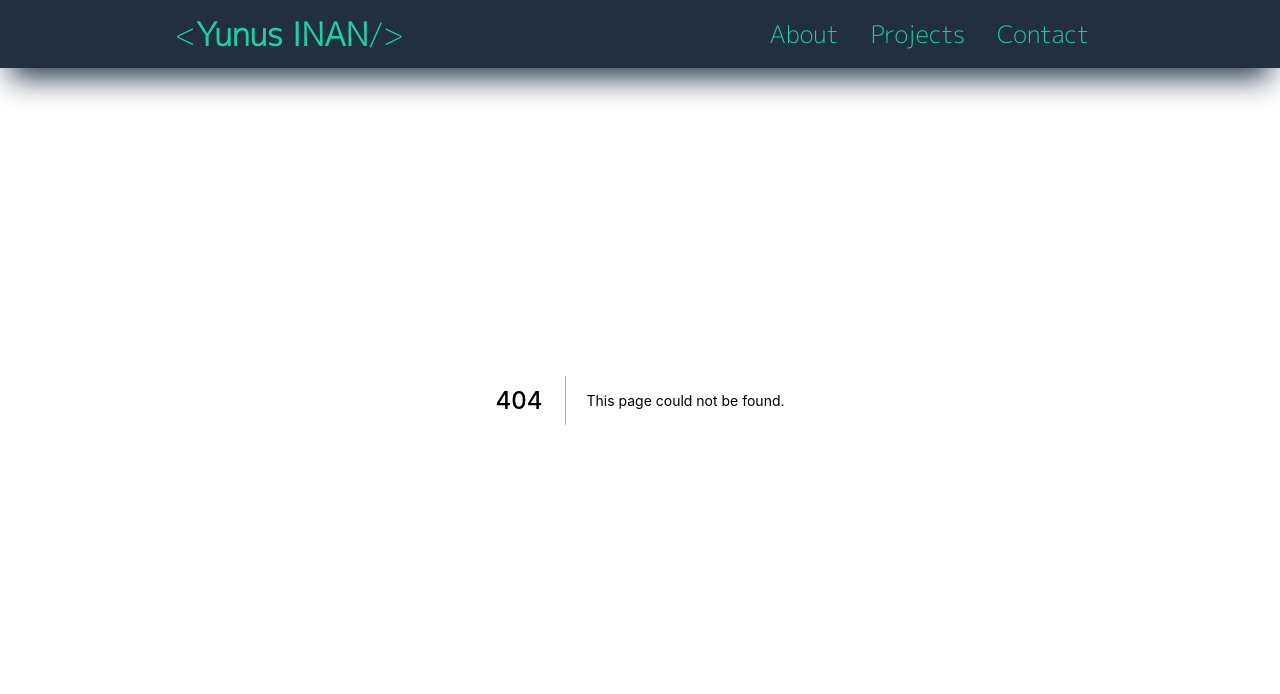
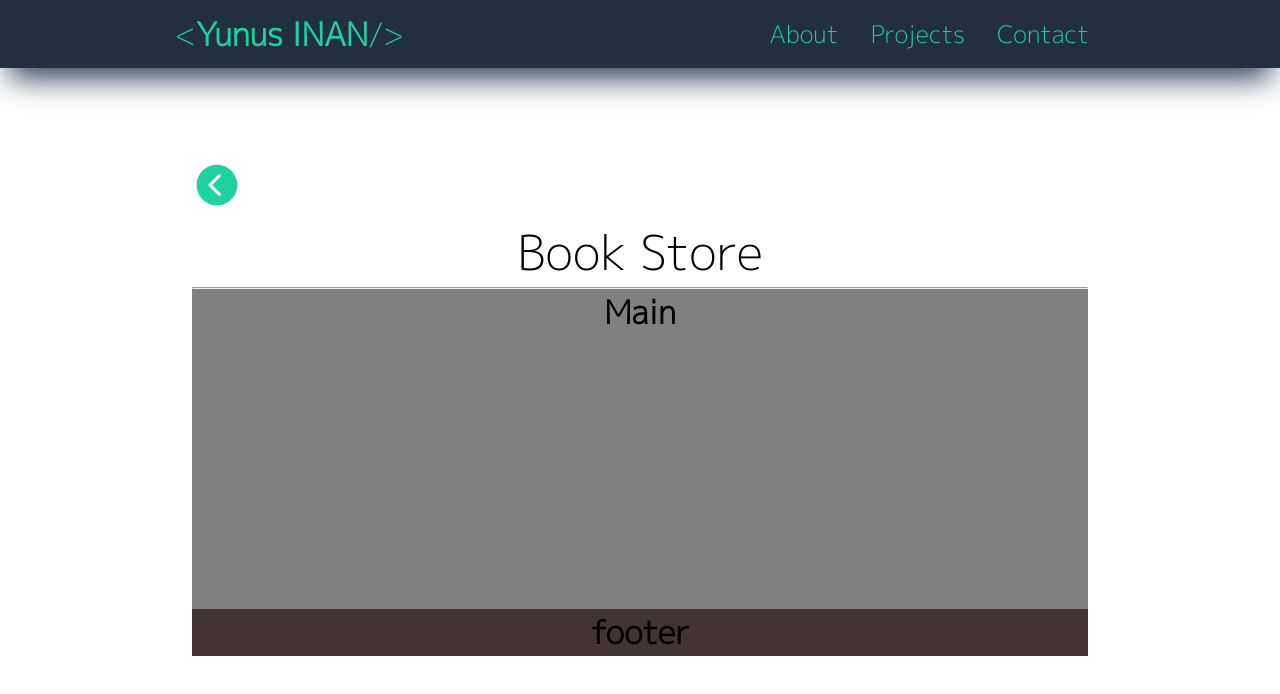
Before and after one commit to Ynsinan/Ynsinan.github.io, a Next.js app: page /projects/Book-Store in a window 1280 px wide. Before the commit this address had no page. Shown: the top 694 px of the page. Built offline with nearby package versions, Linux system fonts and the light colour scheme.

Commit message:
small preliminary preparation for project details

```diff
--- a/components/Project/Project.js
+++ b/components/Project/Project.js
@@ -3,12 +3,11 @@ import styles from '../../styles/projects.module.scss'
 import Tag from '../Project/Tag';
 import Link from 'next/link'
 export default function Project({ elements, index }) {
-    console.log(elements.id);
     return (
         <div className={styles.project} key={index}>
 
             <div className={styles.projectHeader}>
-                <Link href="/">
+                <Link href={`/projects/${elements.id}`}>
                     <a> <h1>{elements.name}</h1></a>
                 </Link>
 
--- /dev/null
+++ b/pages/projects/[id].js
@@ -0,0 +1,55 @@
+import Head from "next/head";
+import projects from "../../projects";
+import styles from '../../styles/projectDetail.module.scss'
+import Link from "next/link"
+import { IoChevronBackCircle } from "react-icons/io5"
+const ProjectDetails = ({ project }) => {
+    return (
+        <div>
+            <Head>
+                <title>Project | {project.name}</title>
+                <link rel="icon" href="/favicon.ico" />
+            </Head>
+            <div className={styles.projectDetail}>
+
+                <Link href="/">
+                    <IoChevronBackCircle size={50} className={styles.icon} />
+                </Link>
+                <div className={styles.projectName}>
+                    {project.name}
+                    <hr />
+                </div>
+                <div className={styles.main}>
+                    <h1>Main</h1>
+                </div>
+                <div className={styles.footer}>
+                    <h1>footer</h1>
+                </div>
+            </div>
+        </div>
+    );
+};
+
+export const getStaticPaths = () => {
+    const paths = projects.map((project) => {
+        return {
+            params: { id: project.id.toString() },
+        };
+    });
+    return {
+        paths,
+        fallback: false,
+    };
+};
+
+export const getStaticProps = async ({ params }) => {
+    const project = projects.find(
+        (project) => project.id.toString() === params.id
+    );
+    return {
+        props: {
+            project,
+        },
+    };
+};
+export default ProjectDetails;
```
